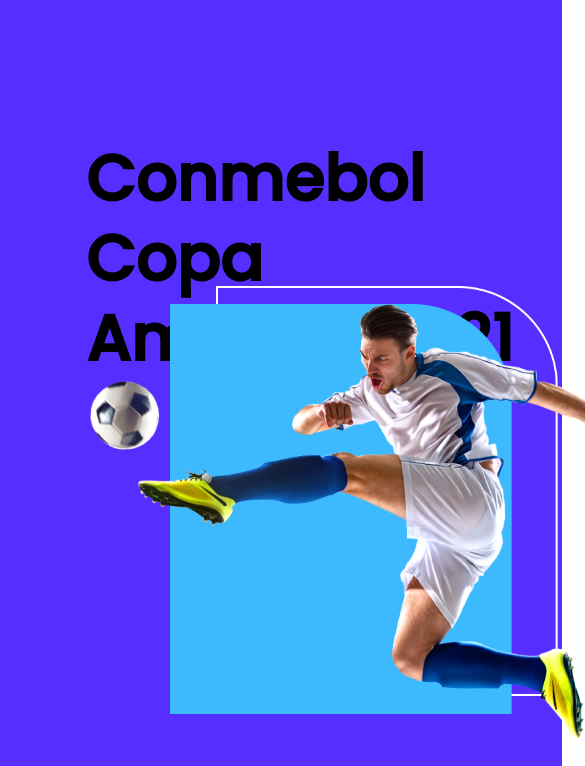
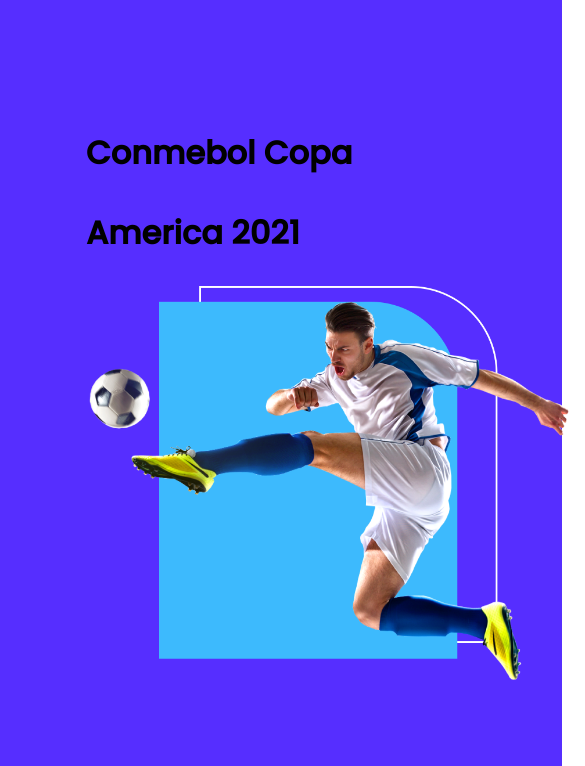
Before and after one commit to Razibul-Alam/Football-team, a plain HTML site: page index.html in a window 390 px wide. Shown: the top 766 px of the page, 585 px wide, since content can reach past the window. Drawn offline with Linux system fonts and the light colour scheme; files whose address does not match are found by name.

Commit message:
new commit

```diff
--- a/style.css
+++ b/style.css
@@ -36,8 +36,9 @@ display: grid;
 }
 .header-image{
     /* position: absolute; */
-    height: 27.375;
-width: 34.75rem;
+    /* height: 27.375;
+width: 34.75rem; */
+
 
 border-radius: 0px;
 
@@ -224,6 +225,24 @@ font-size: 1.5rem;
     .player-div img{
         max-width: 100%;
     }
+    .navbar{
+        margin: auto;
+    }
+    .header-image{
+        width: 100%;
+        height: auto;
+        margin: auto;
+        text-align: center;
+        display: flex;
+        justify-content: center;
+        align-items: center;
+    }
+    .header-image img{
+width: 100%;
+    }
+    .header-text h2{
+        font-size: 2rem;
+    }
     .footer{
         width: 100%;
     }
```
Also changed, not shown: 1 other file.
